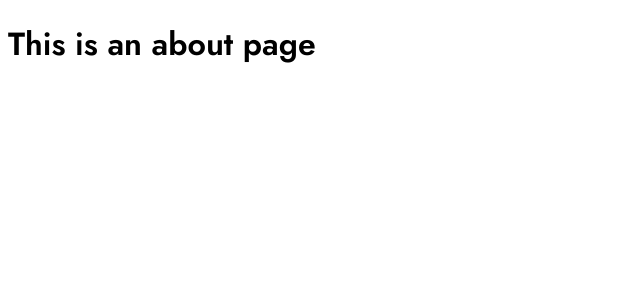
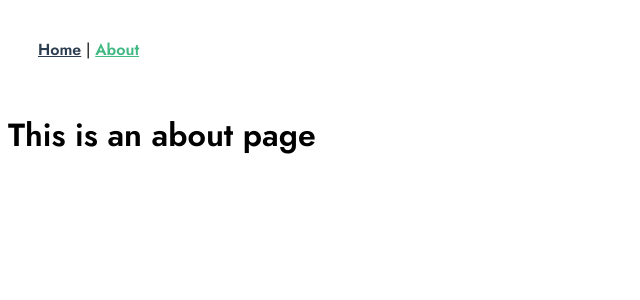
Before and after one commit to RizaHKhan/upwork_mockup, a Vue app: page /about in a window 1280 px wide. Shown: the top 300 px of the page, without its empty margins (0-640 px from the left). Built offline with nearby package versions, Linux system fonts and the light colour scheme.

Commit message:
created menu component

```diff
--- a/src/components/Menu.vue
+++ b/src/components/Menu.vue
@@ -1,5 +1,23 @@
 <template>
-  <div class="header"></div>
+  <div class="header">
+    <router-link to="/">Home</router-link> |
+    <router-link to="/about">About</router-link>
+  </div>
 </template>
 
 <script lang="ts"></script>
+
+<style lang="scss" scoped>
+.header {
+  padding: 30px;
+
+  a {
+    font-weight: bold;
+    color: #2c3e50;
+
+    &.router-link-exact-active {
+      color: #42b983;
+    }
+  }
+}
+</style>
```
